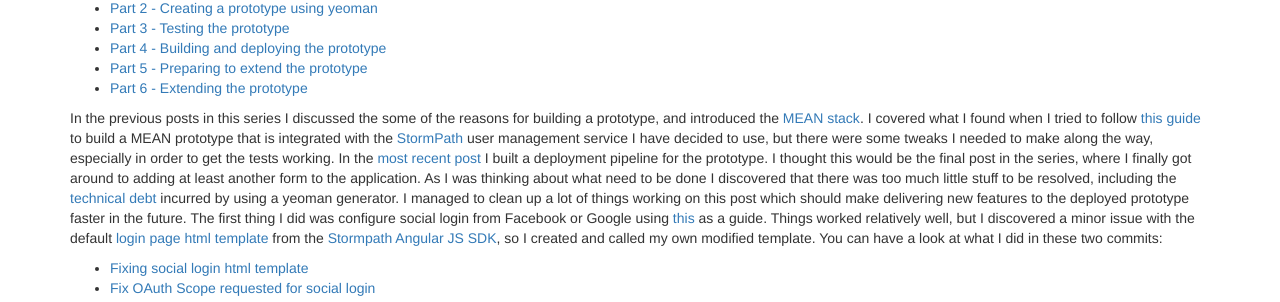
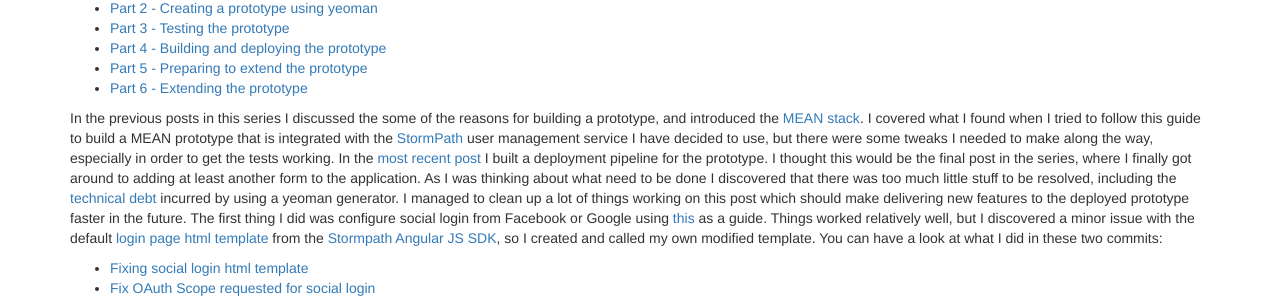
Before and after one commit to mshogren/mshogren.github.io, a Jekyll site: the page built from _posts/2016-02-25-creating-a-mean-prototype-5.md, in a window 1280 px wide and 1155 px high. Shown: the part 222-524 px from the top of the window. Built offline with Jekyll 4.4.1, drawn with Linux system fonts in a browser that asks for light colours; nearby versions of some CDN libraries; comment, search, counter and statistics services are not loaded; some of the changed lines change nothing that is shown.

Commit message:
Fixing broken links

```diff
--- a/_posts/2016-02-25-creating-a-mean-prototype-5.md
+++ b/_posts/2016-02-25-creating-a-mean-prototype-5.md
@@ -13,7 +13,7 @@
 - [Part 6 - Extending the prototype](/2016/03/08/creating-a-mean-prototype-6.html)
 
 In the previous posts in this series I discussed the some of the reasons for building a prototype, and introduced the [MEAN stack](https://en.wikipedia.org/wiki/MEAN_(software_bundle)).
-I covered what I found when I tried to follow [this guide](http://docs.stormpath.com/angularjs/guide/) to build a MEAN prototype that is integrated with the [StormPath](https://stormpath.com) user management service I have decided to use, but there were some tweaks I needed to make along the way, especially in order to get the tests working.  In the [most recent post](/2016/02/22/creating-a-mean-prototype-4.html) I built a deployment pipeline for the prototype.
+I covered what I found when I tried to follow this guide to build a MEAN prototype that is integrated with the [StormPath](https://stormpath.com) user management service I have decided to use, but there were some tweaks I needed to make along the way, especially in order to get the tests working.  In the [most recent post](/2016/02/22/creating-a-mean-prototype-4.html) I built a deployment pipeline for the prototype.
 <!--excerpt.start-->
 I thought this would be the final post in the series, where I finally got around to adding at least another form to the application.  As I was thinking about what need to be done I discovered that there was too much little stuff to be resolved, including the [technical debt](http://martinfowler.com/bliki/TechnicalDebt.html) incurred by using a yeoman generator.  I managed to clean up a lot of things working on this post which should make delivering new features to the deployed prototype faster in the future.
 <!--excerpt.end-->
```
